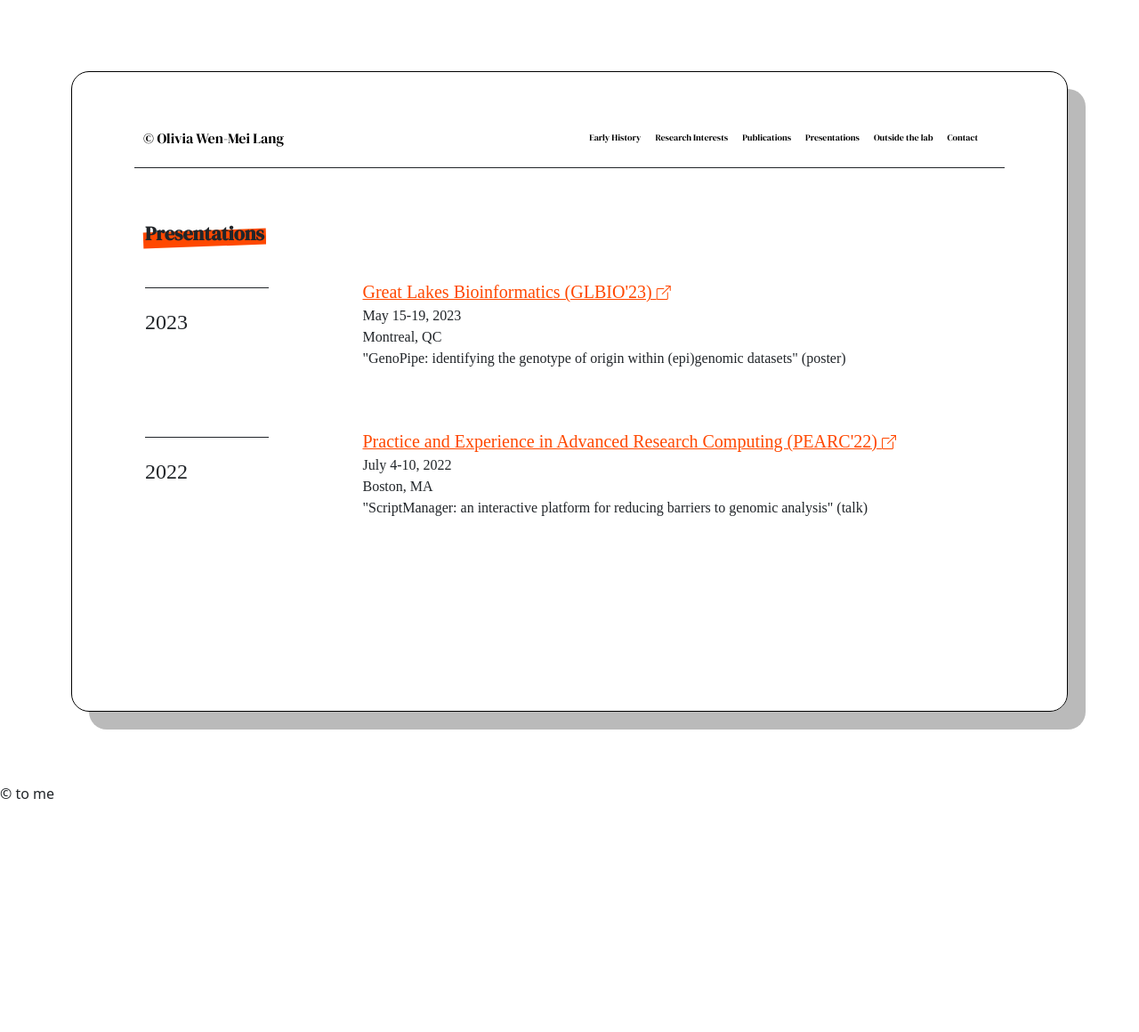
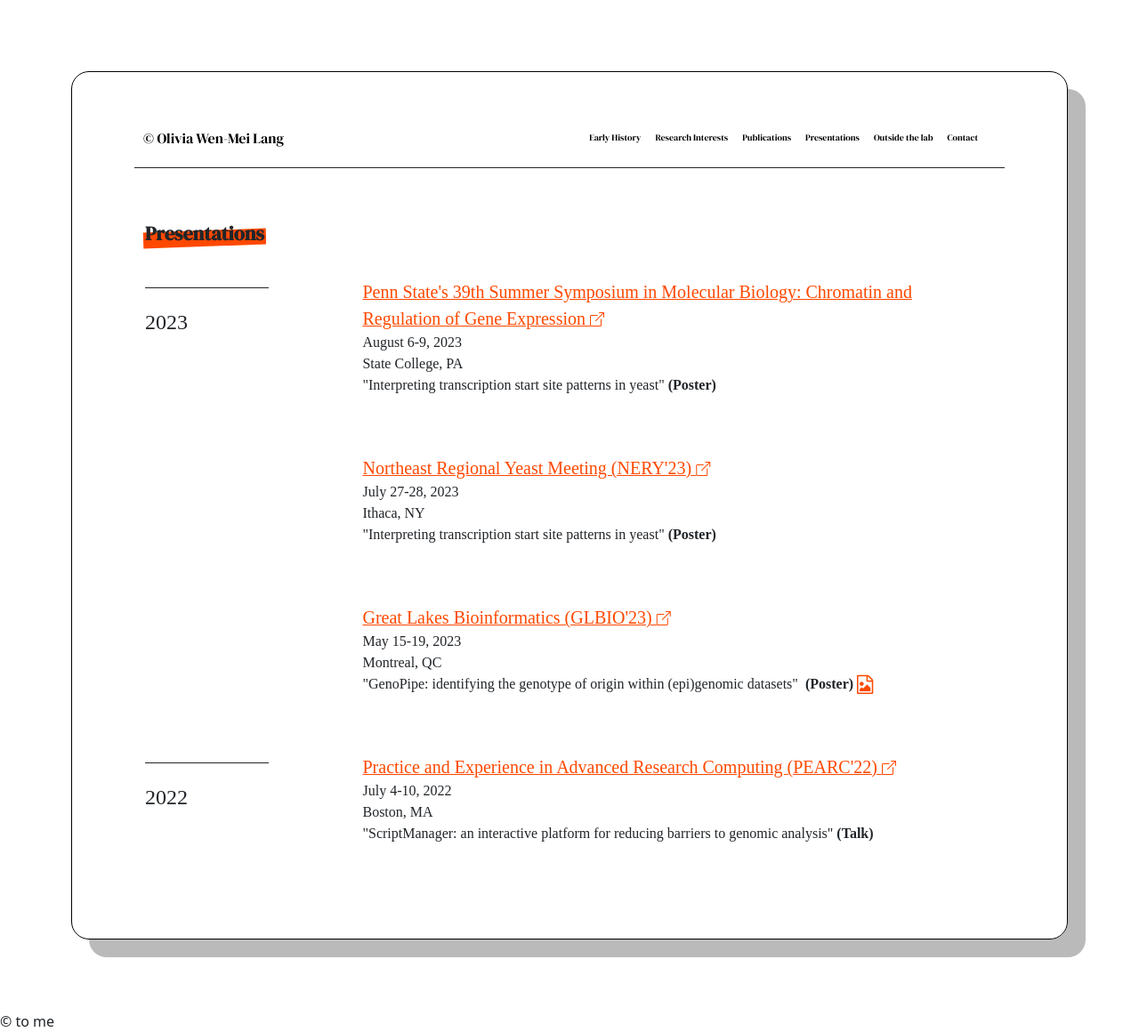
Before and after one commit to owlang/owlang.github.io, a Jekyll site: the page built from subpage/talks.html, in a window 1280 px wide. Shown: the whole page at 89% size. Built offline with Jekyll 4.4.1, drawn with Linux system fonts in a browser that asks for light colours; nearby versions of some CDN libraries; some web fonts are replaced; before the commit the page ends 904 px from its top, so only the background shows below that.

Commit message:
update presentations and publications from summer
Add poster presentations
Add "in press" for GenoPipe NAR paper

```diff
--- a/subpage/publications.html
+++ b/subpage/publications.html
@@ -20,7 +20,7 @@ title: "Publications"
       <i class="bi bi-box-arrow-up-right"></i>
     </a>
     <br>Lang O, Srivastava D, Pugh BF, Lai WKM.
-    <br>BioRxiv. 2023 March. doi: 10.1101/2023.03.14.532660.
+    <br>Nucleic Acids Res. (<em>in press</em>).
   </p>
 </div>
 <!-- 2022 -->
--- a/subpage/talks.html
+++ b/subpage/talks.html
@@ -12,6 +12,28 @@ title: "Presentations"
 <div class="col-1 publication"></div>
 <div class="col-9">
   <p>
+    <a href="https://www.symposium.psu.edu/">
+      <span class="publication-link">
+        Penn State's 39th Summer Symposium in Molecular Biology: Chromatin and Regulation of Gene Expression
+      </span>
+      <i class="bi bi-box-arrow-up-right"></i>
+    </a>
+    <br>August 6-9, 2023
+    <br>State College, PA
+    <br>"Interpreting transcription start site patterns in yeast" <b>(Poster)</b>
+  </p>
+  <p>
+    <a href="https://www.yeastgenome.org/blog/sgd-newsletter-summer-2023">
+      <span class="publication-link">
+        Northeast Regional Yeast Meeting (NERY'23)
+      </span>
+      <i class="bi bi-box-arrow-up-right"></i>
+    </a>
+    <br>July 27-28, 2023
+    <br>Ithaca, NY
+    <br>"Interpreting transcription start site patterns in yeast" <b>(Poster)</b>
+  </p>
+  <p>
     <a href="https://www.iscb.org/glbio2023-programme/posters">
       <span class="publication-link">
         Great Lakes Bioinformatics (GLBIO'23)
@@ -20,7 +42,10 @@ title: "Presentations"
     </a>
     <br>May 15-19, 2023
     <br>Montreal, QC
-    <br>"GenoPipe: identifying the genotype of origin within (epi)genomic datasets" (poster)
+    <br>"GenoPipe: identifying the genotype of origin within (epi)genomic datasets" &nbsp;<b>(Poster)</b>
+    <a href="/assets/doc/GLBIO23_GenoPipe_poster.pdf">
+      <i class="fa fa-file-image-o fa-lg"></i>
+    </a>
   </p>
 </div>
 <!-- 2022 -->
@@ -40,6 +65,6 @@ title: "Presentations"
     </a>
     <br>July 4-10, 2022
     <br>Boston, MA
-    <br>"ScriptManager: an interactive platform for reducing barriers to genomic analysis" (talk)
+    <br>"ScriptManager: an interactive platform for reducing barriers to genomic analysis" <b>(Talk)</b>
   </p>
 </div>
```
Also changed, not shown: 1 other file.
